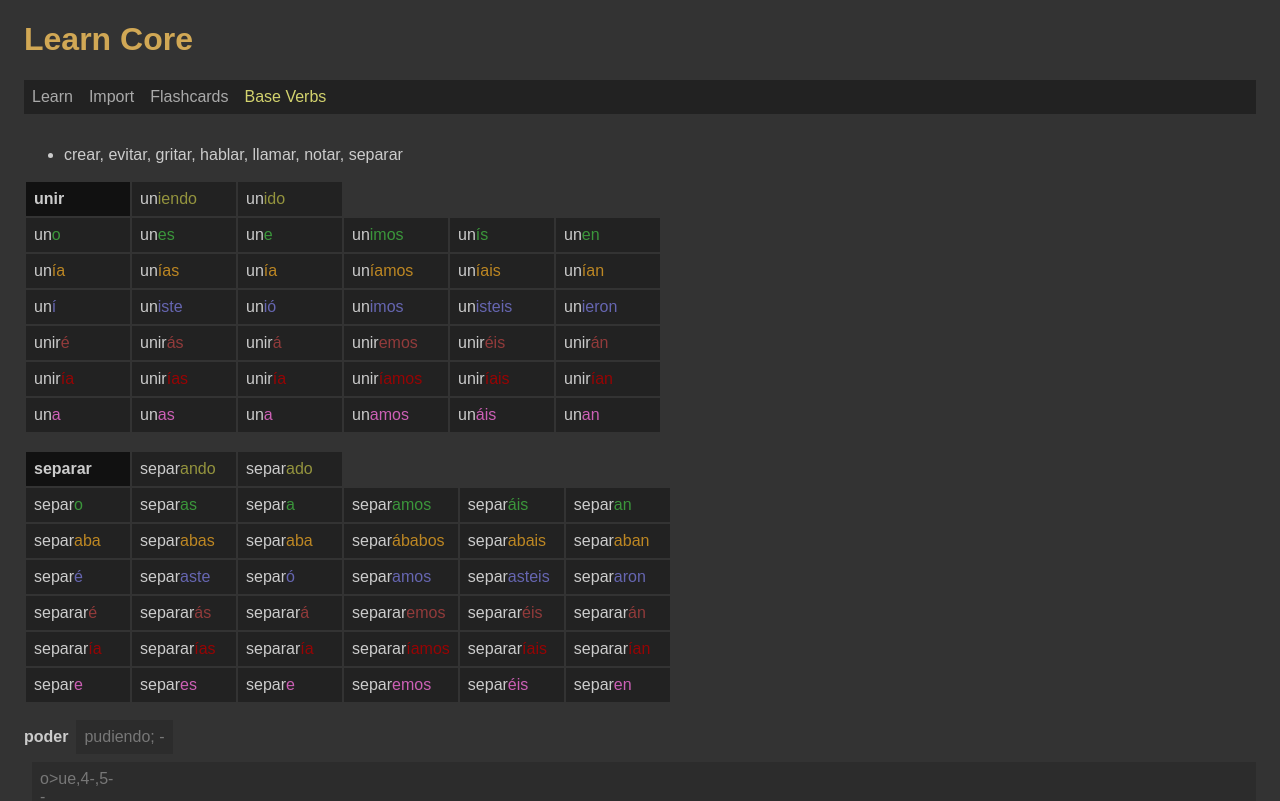
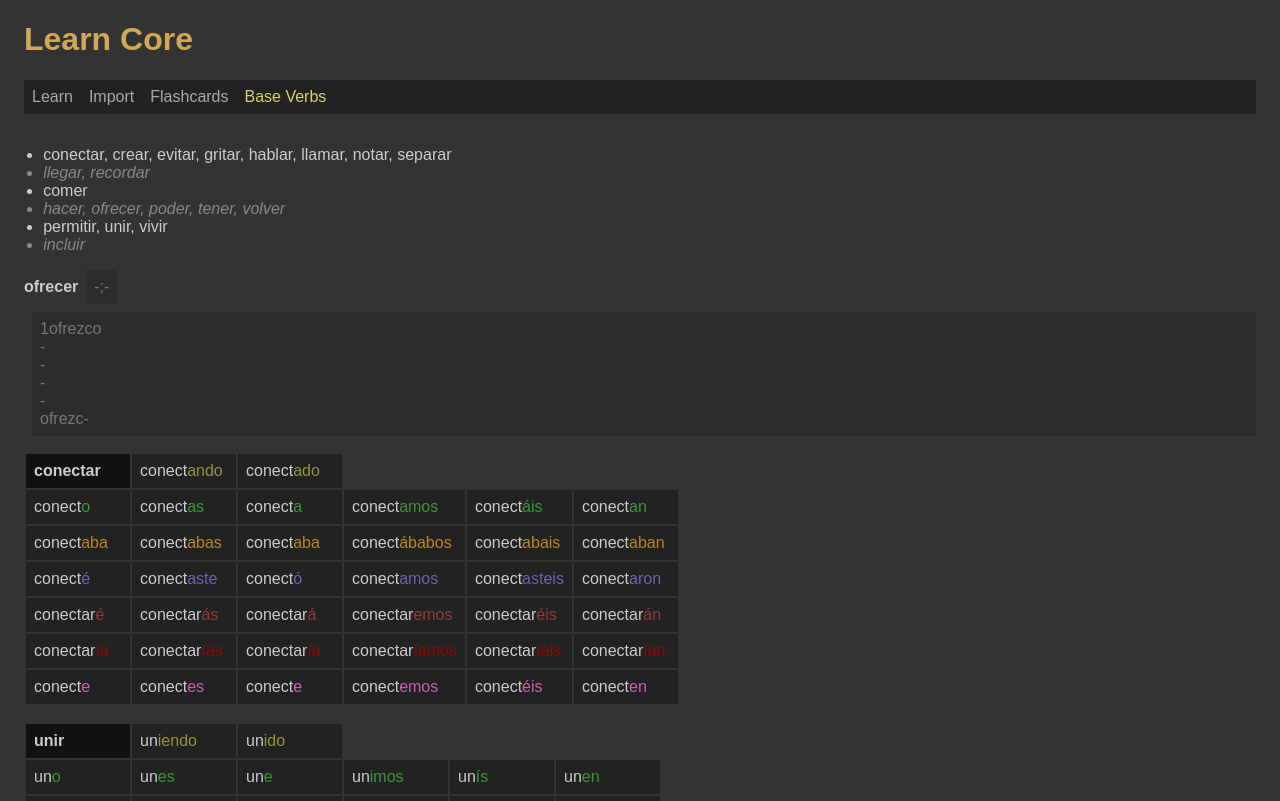
Before and after one commit to edwardtanguay/learncore, a React (Vite) app: page /baseverbs in a window 1280 px wide. Shown: the top 801 px of the page. Built offline with nearby package versions, Linux system fonts and the light colour scheme; data requests are answered from the project's data file.

Commit message:
new verbs

```diff
--- a/src/App.scss
+++ b/src/App.scss
@@ -31,6 +31,16 @@ body {
 	}
 
 	.pageBaseVerbs {
+
+		.summary {
+			ul.summaryVerbGroups {
+				margin-left: -1.3rem;
+				li.irregular {
+					color: #888;
+					font-style: italic;
+				}
+			}
+		}
 
 		.irregularVerbArea {
 			margin-bottom: 1rem;
--- a/src/component/SummaryVerbGroup.tsx
+++ b/src/component/SummaryVerbGroup.tsx
@@ -1,12 +1,13 @@
 import { ISummaryVerbGroups } from "../interfaces";
 
 interface IProps {
-	summaryVerbGroup: string[]
+	summaryVerbGroup: string[],
+	kind: string
 }
 
-export const SummaryVerbGroup = ({ summaryVerbGroup }: IProps) => {
+export const SummaryVerbGroup = ({ summaryVerbGroup, kind }: IProps) => {
 	return (
-		<li>
+		<li className={kind}>
 			{summaryVerbGroup.map((verbName, i) => {
 				const sep =
 					i === summaryVerbGroup.length - 1 ? '' : ', ';
--- a/src/pages/PageBaseVerbs.tsx
+++ b/src/pages/PageBaseVerbs.tsx
@@ -13,7 +13,12 @@ export const PageBaseVerbs = () => {
 		<div className="page pageBaseVerbs">
 			<div className="summary">
 				<ul className="summaryVerbGroups">
-					<SummaryVerbGroup summaryVerbGroup={summaryVerbGroups.arRegular}/>
+					<SummaryVerbGroup summaryVerbGroup={summaryVerbGroups.arRegular} kind="regular"/>
+					<SummaryVerbGroup summaryVerbGroup={summaryVerbGroups.arIrregular} kind="irregular"/>
+					<SummaryVerbGroup summaryVerbGroup={summaryVerbGroups.erRegular} kind="regular"/>
+					<SummaryVerbGroup summaryVerbGroup={summaryVerbGroups.erIrregular} kind="irregular"/>
+					<SummaryVerbGroup summaryVerbGroup={summaryVerbGroups.irRegular} kind="regular"/>
+					<SummaryVerbGroup summaryVerbGroup={summaryVerbGroups.irIrregular} kind="irregular"/>
 				</ul>
 			</div>
 			{conjugatedVerbs.map((cv, i) => {
--- a/src/parser.ts
+++ b/src/parser.ts
@@ -2,6 +2,8 @@ import { IConjugatedVerb, IConjugationEndings, ISummaryVerbGroups, IVerb } from
 import * as qstr from './qtools/qstr';
 
 export const verbDefinitions = `
+ofrecer: 1ofrezco;-;-//-;-;ofrezc-//-;-
+conectar
 unir
 separar
 poder: o>ue,4-,5-;-;pud-,1pude,3pudo//podr-;podr-;o>ue,4-,5- // pudiendo; -
@@ -119,9 +121,9 @@ export const getSummaryVerbGroups = (conjugatedVerbs: IConjugatedVerb[]): ISumma
 	return {
 		"arRegular": getVerbList('regular', 'ar'),
 		"arIrregular": getVerbList('irregular', 'ar'),
-		"erRegular": [],
-		"erIrregular": [],
-		"irRegular": [],
-		"irIrregular": [],
+		"erRegular": getVerbList('regular', 'er'),
+		"erIrregular": getVerbList('irregular', 'er'),
+		"irRegular": getVerbList('regular', 'ir'),
+		"irIrregular": getVerbList('irregular', 'ir')
 	}
 }
```
